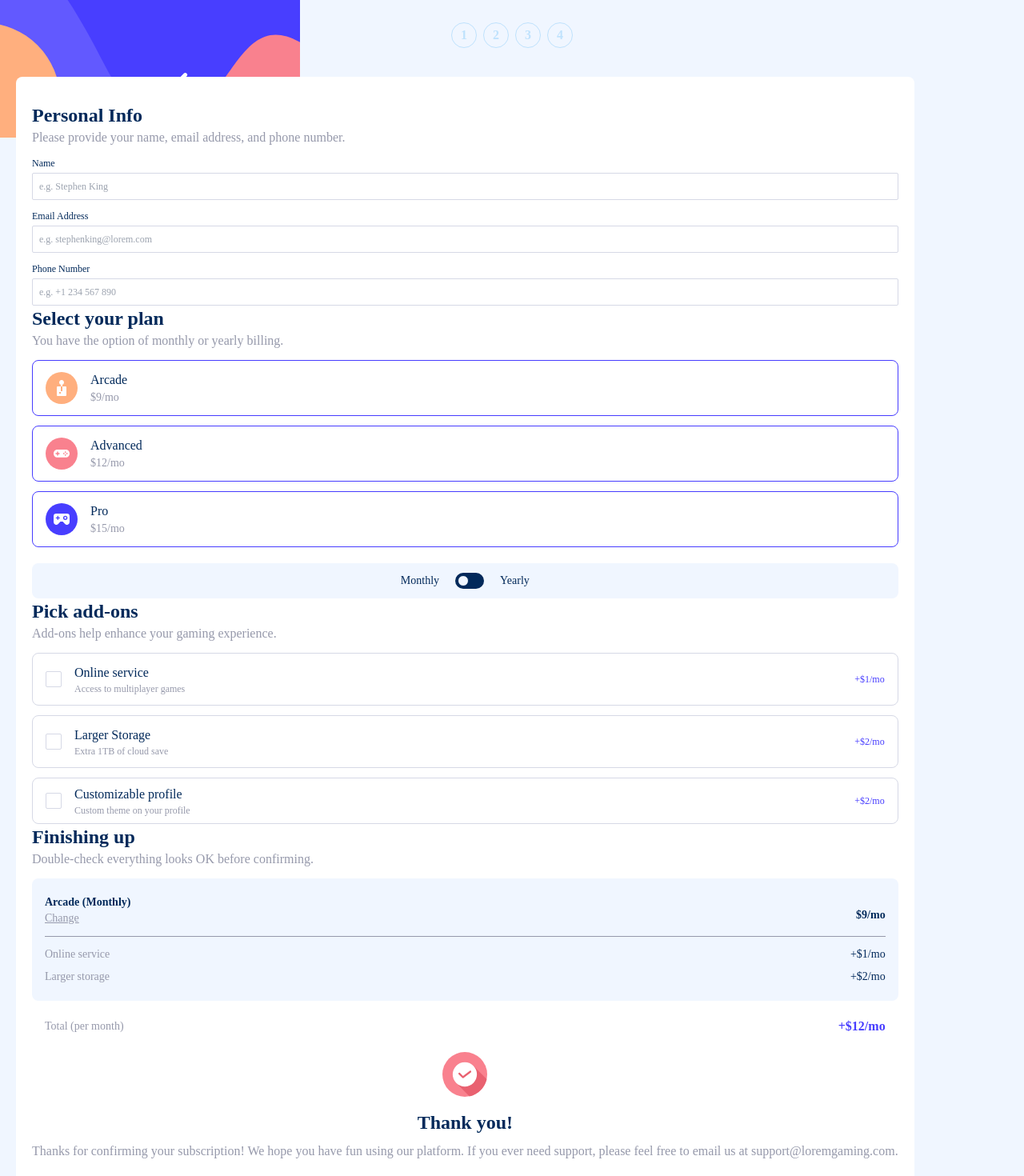
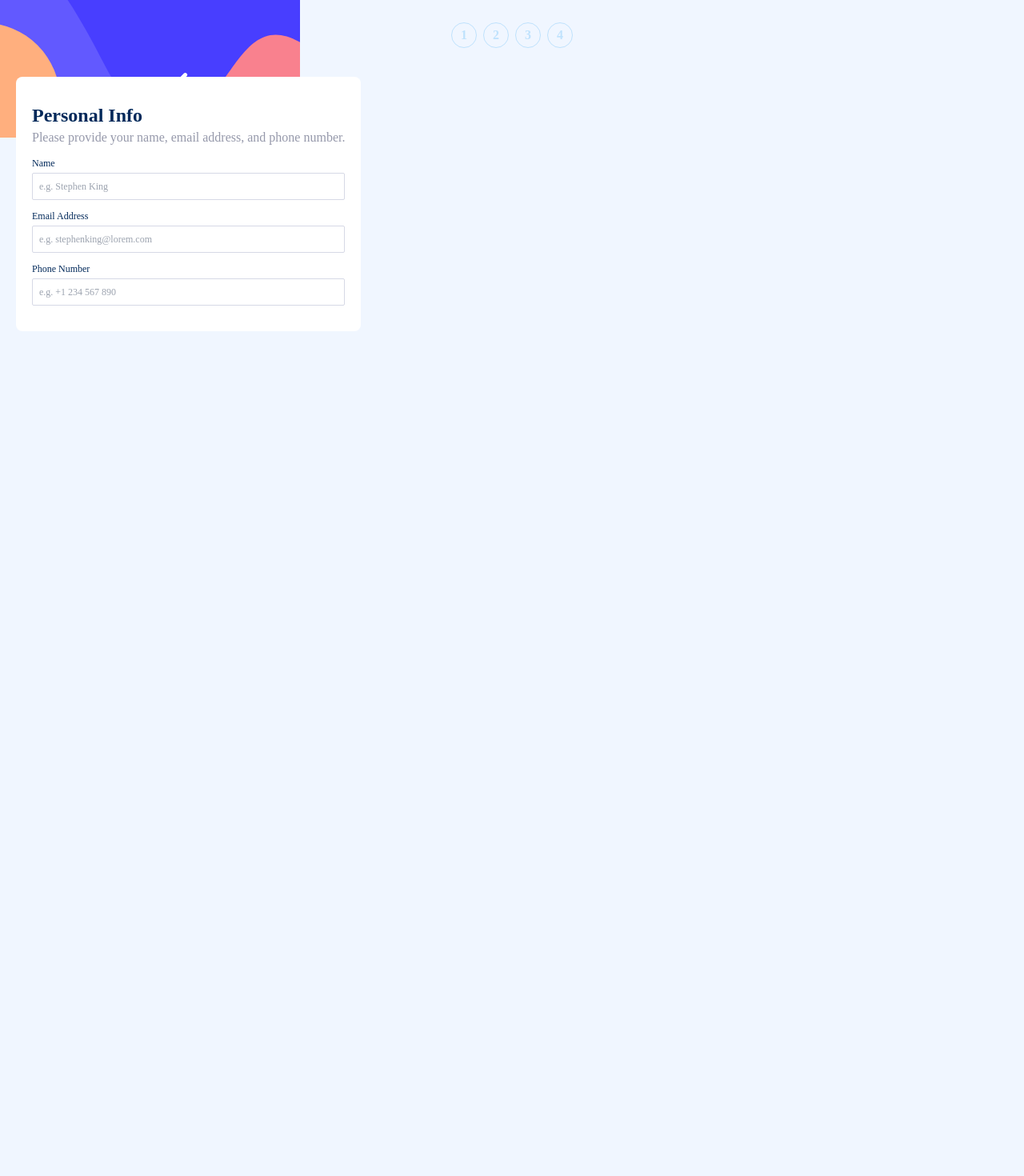
Before and after one commit to Gw3i/fm-multistep-form, an Angular app: page / in a window 1280 px wide. Shown: the top 1470 px of the page at 80% size. After the commit the page ends 800 px from the top, so only its background shows below. Built offline with nearby package versions, Linux system fonts and the light colour scheme.

Commit message:
Add viewport sizes

```diff
--- a/src/app/app.component.html
+++ b/src/app/app.component.html
@@ -1,10 +1,3 @@
 <div class="relative h-screen">
-  <picture class="absolute -z-[1] top-0 left-0">
-    <img
-      src="assets/images/bg-sidebar-mobile.svg"
-      alt="background image"
-      width="100%"
-    />
-  </picture>
   <app-multistep-form></app-multistep-form>
 </div>
--- a/src/app/components/multistep-form/multistep-form.component.html
+++ b/src/app/components/multistep-form/multistep-form.component.html
@@ -1,6 +1,24 @@
-<app-stepper></app-stepper>
-<form class="absolute top-24 rounded-lg bg-neutral-white py-8 px-5 mx-5">
 <div>
+  <picture class="absolute -z-[1] top-0 left-0 xl:hidden">
+    <img
+      src="assets/images/bg-sidebar-mobile.svg"
+      alt="background image"
+      width="100%"
+    />
+  </picture>
+  <app-stepper class="xl:hidden"></app-stepper>
+  <form
+    class="absolute top-24 rounded-lg bg-neutral-white py-8 px-5 mx-5 xl:flex"
+  >
+    <app-stepper class="xs:hidden xl:block absolute"></app-stepper>
+    <picture class="xs:hidden xl:block">
+      <img
+        src="assets/images/bg-sidebar-desktop.svg"
+        alt="background image"
+        width="100%"
+      />
+    </picture>
+    <div *ngIf="currentStep === 1">
       <h2 class="text-2xl font-bold">Personal Info</h2>
       <p class="text-neutral-cool-gray">
         Please provide your name, email address, and phone number.
@@ -29,7 +47,7 @@
 
     <!-- Step 2 -->
 
-  <div>
+    <div *ngIf="currentStep === 2">
       <h2 class="text-2xl font-bold">Select your plan</h2>
       <p class="text-neutral-cool-gray mb-3">
         You have the option of monthly or yearly billing.
@@ -89,7 +107,7 @@
 
     <!-- Step 3 -->
 
-  <div>
+    <div *ngIf="currentStep === 3">
       <h2 class="text-2xl font-bold">Pick add-ons</h2>
       <p class="text-neutral-cool-gray mb-3">
         Add-ons help enhance your gaming experience.
@@ -165,7 +183,7 @@
     </div>
 
     <!-- Summary -->
-  <div>
+    <div *ngIf="currentStep === 4">
       <h2 class="text-2xl font-bold">Finishing up</h2>
       <p class="text-neutral-cool-gray mb-3">
         Double-check everything looks OK before confirming.
@@ -201,7 +219,10 @@
     </div>
 
     <!-- Thank you -->
-  <div class="flex flex-col items-center text-center">
+    <div
+      class="flex flex-col items-center text-center"
+      *ngIf="currentStep === 5"
+    >
       <img class="w-14 mb-4" src="assets/images/icon-thank-you.svg" alt="" />
       <h2 class="text-2xl font-bold mb-2">Thank you!</h2>
       <p class="text-neutral-cool-gray mb-3">
@@ -211,3 +232,4 @@
       </p>
     </div>
   </form>
+</div>
--- a/src/app/components/multistep-form/multistep-form.component.ts
+++ b/src/app/components/multistep-form/multistep-form.component.ts
@@ -1,10 +1,12 @@
 import {
   ChangeDetectionStrategy,
   Component,
+  OnInit,
   ViewEncapsulation,
 } from '@angular/core';
 import { CommonModule } from '@angular/common';
 import { StepperComponent } from '../stepper/stepper.component';
+import { MultistepFormService } from './multistep-form.service';
 
 @Component({
   selector: 'app-multistep-form',
@@ -15,4 +17,12 @@ import { StepperComponent } from '../stepper/stepper.component';
   encapsulation: ViewEncapsulation.None,
   changeDetection: ChangeDetectionStrategy.OnPush,
 })
-export class MultistepFormComponent {}
+export class MultistepFormComponent implements OnInit {
+  currentStep: number | null = null;
+
+  constructor(private _multistepFormService: MultistepFormService) {}
+
+  ngOnInit(): void {
+    this.currentStep = this._multistepFormService.currentStep;
+  }
+}
--- a/src/app/components/multistep-form/multistep-form.service.ts
+++ b/src/app/components/multistep-form/multistep-form.service.ts
@@ -2,7 +2,7 @@ import { Injectable } from '@angular/core';
 
 @Injectable()
 export class MultistepFormService {
-  currentStep: number | null = null;
+  currentStep: number | null = 1;
 
   steps: number[] = [1, 2, 3, 4];
 }
--- a/src/app/components/stepper/stepper.component.html
+++ b/src/app/components/stepper/stepper.component.html
@@ -1,4 +1,4 @@
-<section class="pt-7 flex justify-center gap-2">
+<section class="pt-7 flex justify-center gap-2 xl:flex-col">
   <div
     *ngFor="let step of steps"
     class="border font-bold text-primary-light-blue rounded-full w-8 h-8 flex justify-center items-center"
--- a/tailwind.config.js
+++ b/tailwind.config.js
@@ -21,6 +21,10 @@ module.exports = {
     content: {
       link: 'url("assets/images/icon-checkmark.svg")',
     },
+    screens: {
+      xs: "375px",
+      xl: "1440px",
+    },
   },
   plugins: [],
 };
```
Lines whose indentation alone changed are shown as unchanged.
